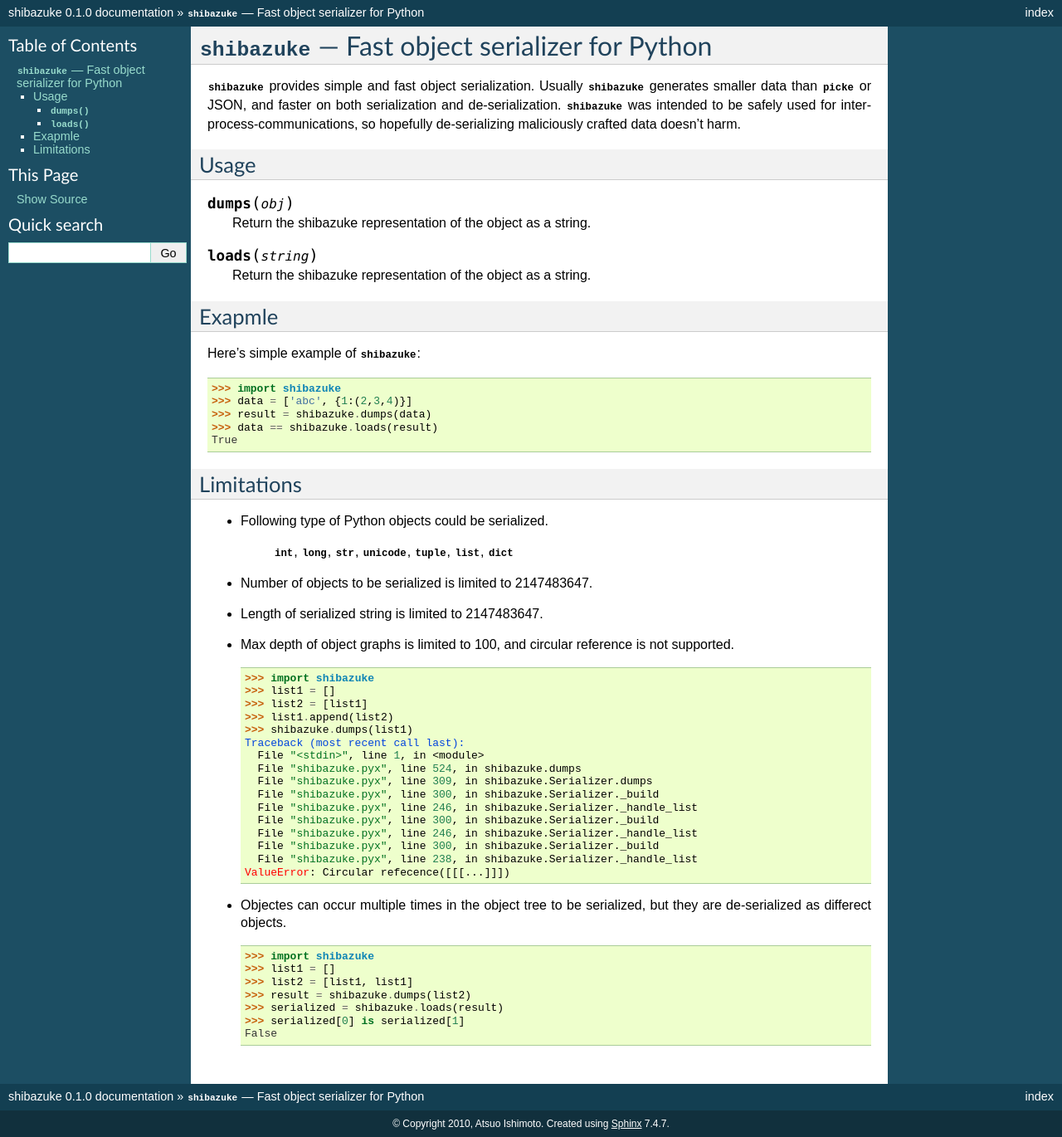
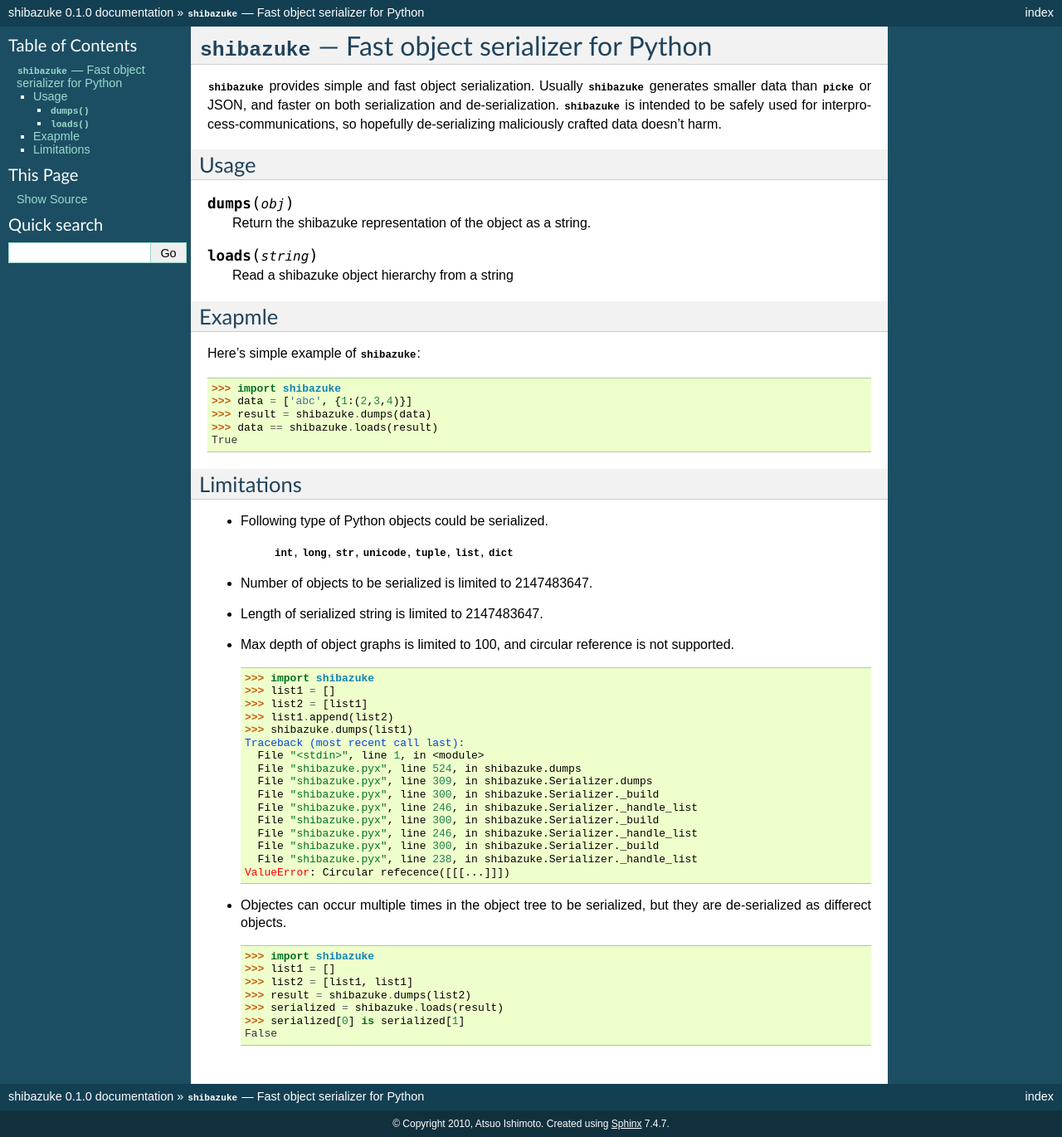
Before and after one commit to atsuoishimoto/shibazuke, a Sphinx documentation site: the page built from docs/index.rst, in a window 1280 px wide. Shown: the whole page at 83% size. Built offline with Sphinx 7.4.7, drawn with Linux system fonts in a browser that asks for light colours.

Commit message:
Update document typo, etc,.

```diff
--- a/docs/index.rst
+++ b/docs/index.rst
@@ -11,7 +11,7 @@
 
 :mod:`shibazuke` provides simple and fast object serialization.
 Usually :mod:`shibazuke` generates smaller data than :mod:`picke` or JSON,
-and faster on both serialization and de-serialization. :mod:`shibazuke` was
+and faster on both serialization and de-serialization. :mod:`shibazuke` is
 intended to be safely used for interprocess-communications, so hopefully
 de-serializing maliciously crafted data doesn't harm.
 
@@ -24,7 +24,7 @@
 
 .. function:: loads(string)
 
-    Return the shibazuke representation of the object as a string.
+    Read a shibazuke object hierarchy from a string
 
 
 Exapmle
```
Also changed, not shown: 1 other file.
